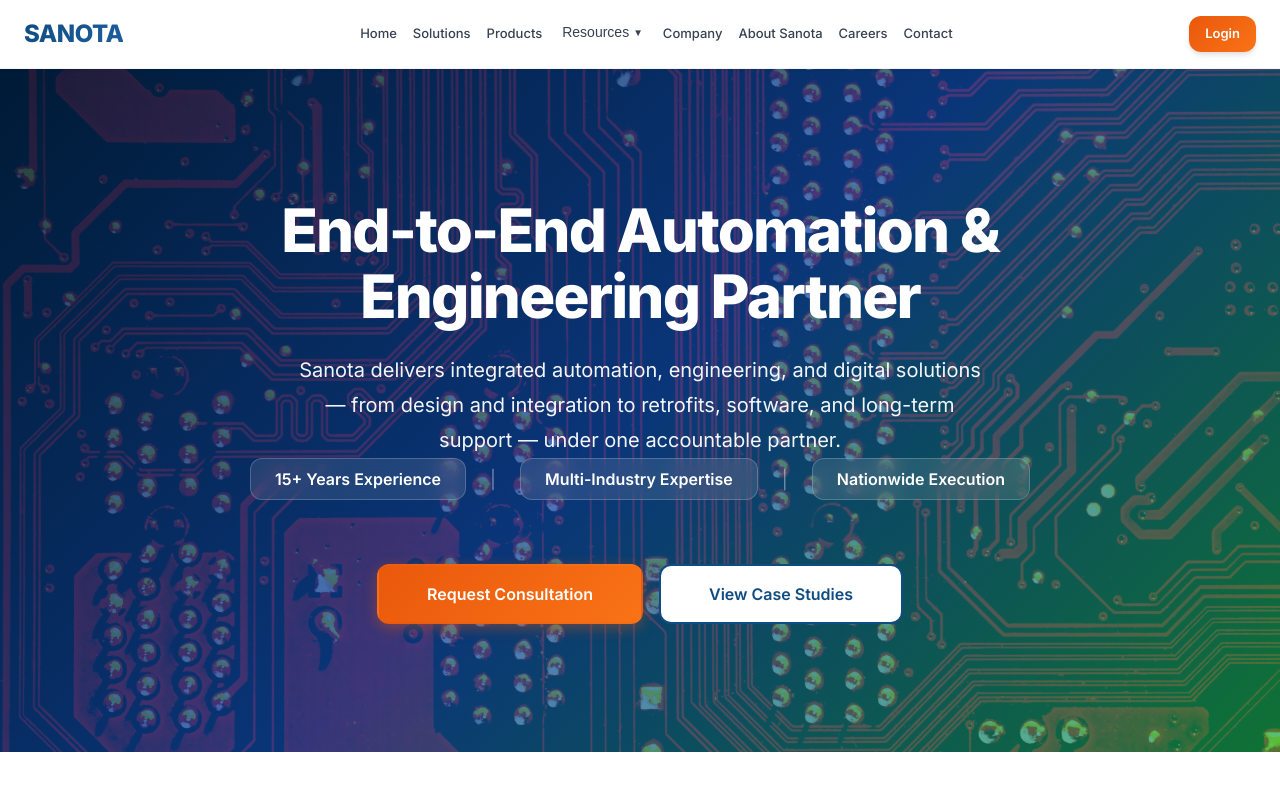
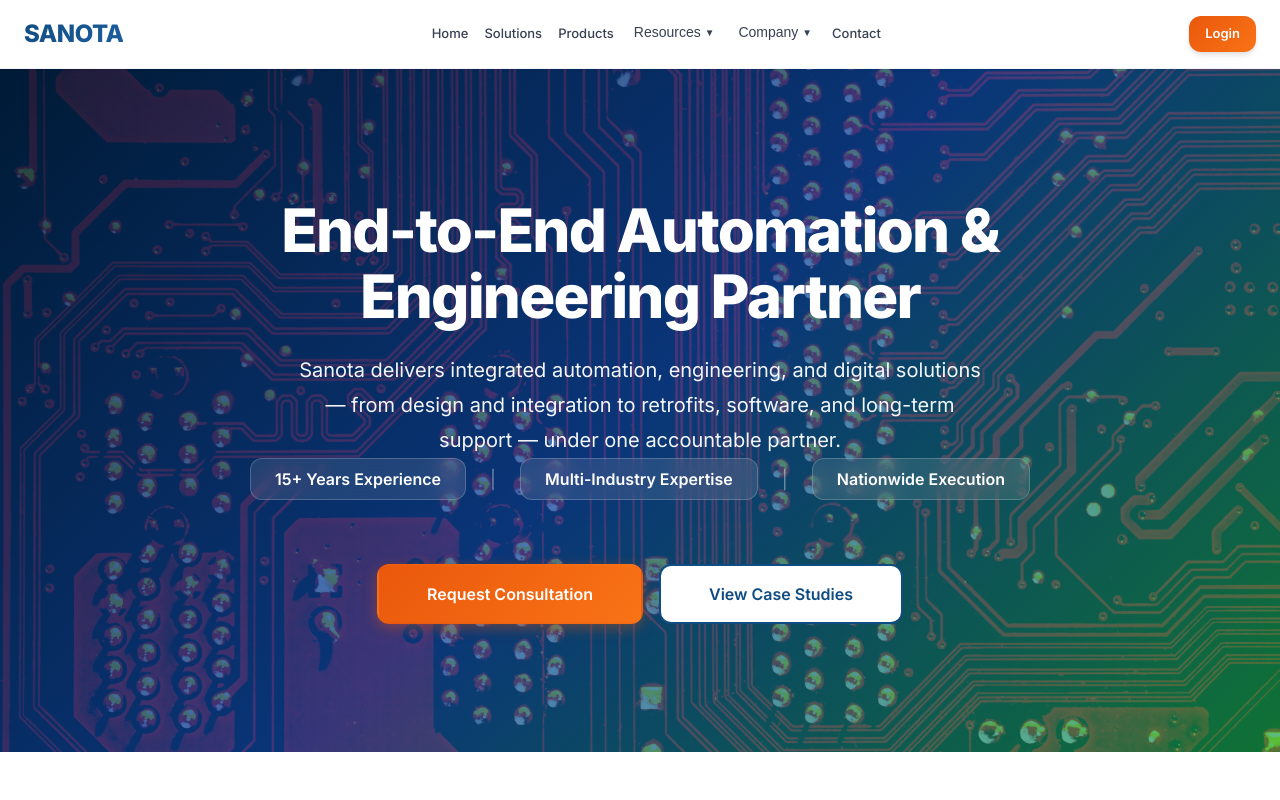
Before and after one commit to Dumindu-Dulanjaya/sanota-web-site, a React (Vite) app: page / in a window 1280 px wide. Shown: the top 800 px of the page. Built offline with nearby package versions, Linux system fonts and the light colour scheme.

Commit message:
Remove Company item from Company dropdown
- Removed Company overview link from dropdown
- Company dropdown now contains only:
  - About Sanota
  - Careers
- Cleaner navigation structure

```diff
--- a/src/components/Header/Header.jsx
+++ b/src/components/Header/Header.jsx
@@ -8,6 +8,7 @@
     const navigate = useNavigate();
     const [showUserDropdown, setShowUserDropdown] = useState(false);
     const [showResourcesDropdown, setShowResourcesDropdown] = useState(false);
+    const [showCompanyDropdown, setShowCompanyDropdown] = useState(false);
 
     const handleLogout = () => {
         logout();
@@ -74,9 +75,37 @@
                                 )}
                             </li>
 
-                            <li><Link to="/company">Company</Link></li>
-                            <li><Link to="/about">About Sanota</Link></li>
-                            <li><Link to="/careers">Careers</Link></li>
+                            {/* Company Dropdown */}
+                            <li
+                                className="nav-dropdown"
+                                onMouseEnter={() => setShowCompanyDropdown(true)}
+                                onMouseLeave={() => setShowCompanyDropdown(false)}
+                            >
+                                <button className="nav-dropdown-button">
+                                    Company
+                                    <span className="nav-dropdown-arrow">▼</span>
+                                </button>
+
+                                {showCompanyDropdown && (
+                                    <div className="nav-dropdown-menu">
+                                        <Link to="/about" className="nav-dropdown-item">
+                                            <span className="nav-dropdown-icon">ℹ️</span>
+                                            <div className="nav-dropdown-content">
+                                                <span className="nav-dropdown-title">About Sanota</span>
+                                                <span className="nav-dropdown-desc">Our story & values</span>
+                                            </div>
+                                        </Link>
+                                        <Link to="/careers" className="nav-dropdown-item">
+                                            <span className="nav-dropdown-icon">💼</span>
+                                            <div className="nav-dropdown-content">
+                                                <span className="nav-dropdown-title">Careers</span>
+                                                <span className="nav-dropdown-desc">Join our team</span>
+                                            </div>
+                                        </Link>
+                                    </div>
+                                )}
+                            </li>
+
                             <li><Link to="/contact">Contact</Link></li>
                         </ul>
                     </nav>
```
